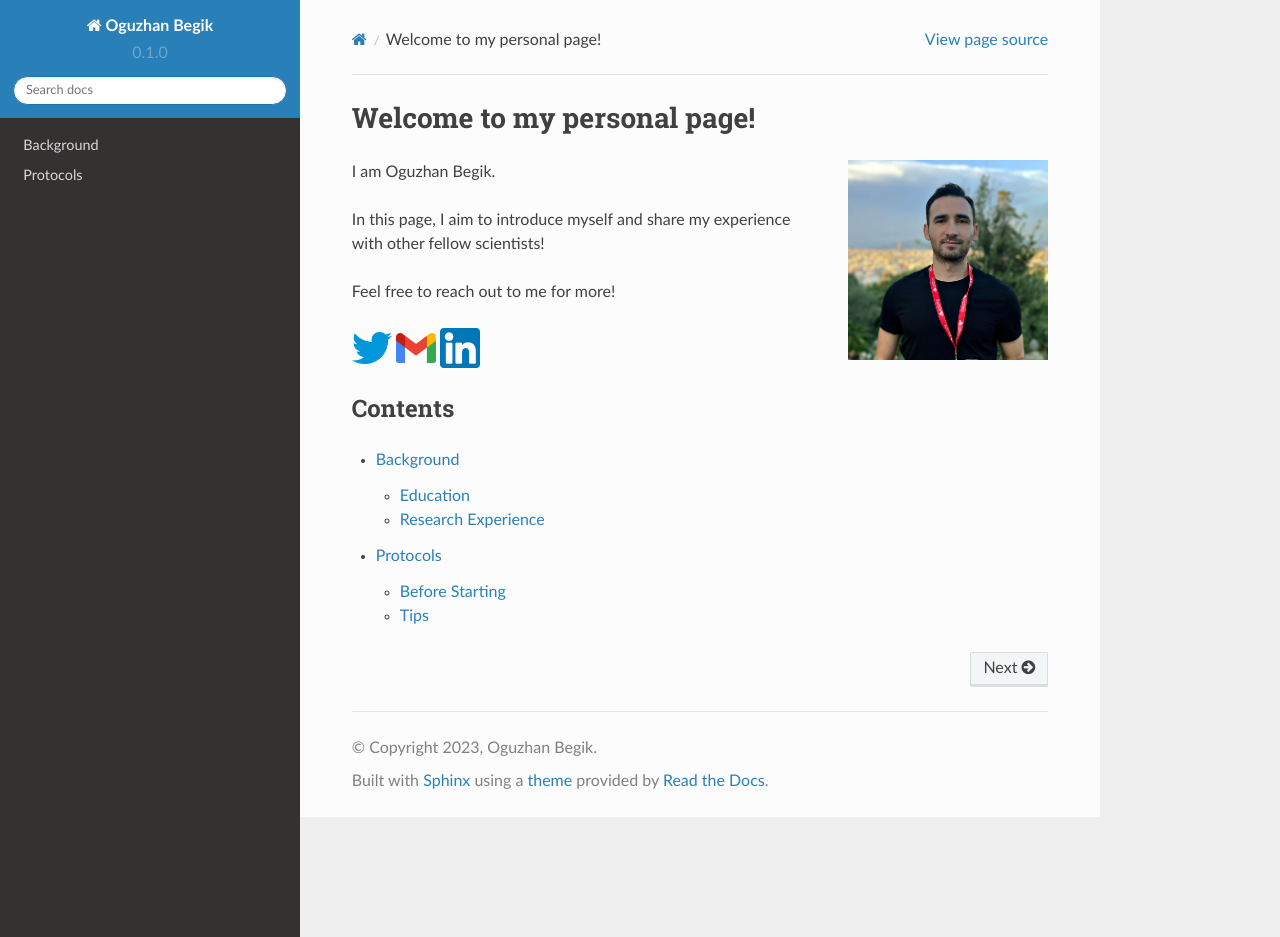
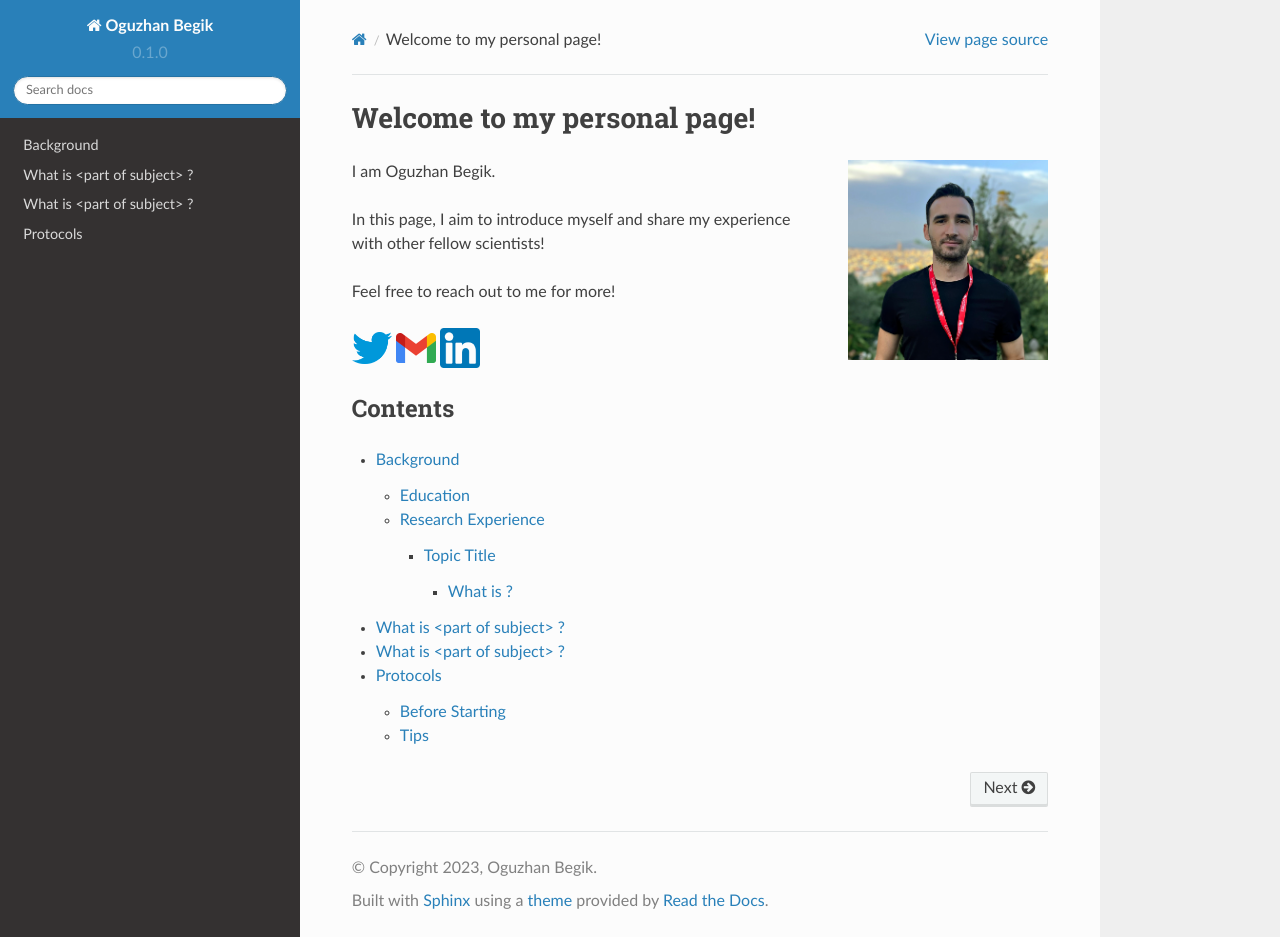
Before and after one commit to obegik/website_readdocs, a Sphinx documentation site: the page built from docs/source/index.rst, in a window 1280 px wide and 937 px high. Built offline with Sphinx 7.4.7 and the Read the Docs theme 2.0.0, drawn with Linux system fonts in a browser that asks for light colours; some of the changed lines change nothing that is shown.

Commit message:
Update background.rst

```diff
--- a/docs/source/background.rst
+++ b/docs/source/background.rst
@@ -1,5 +1,10 @@
 Background
 =====
+
+
+
+
+
 
 
 Education
@@ -8,3 +13,49 @@
 
 Research Experience
 ----------------
+
+
+Topic Title
+###########
+
+High-level overview of topic.
+
+What is ?
+**********
+
+High level conceptual information (Heading 2).
+
+At a minimum, a concept includes the following components.
+
+* A title, phrased as a gerund or question.
+* One or more body paragraphs.
+
+Complex concepts may contain 2 or more subsections.
+
+What is <part of subject> ?
+============================
+
+When you need to break down a subject, you can break it down into subsections (H3s). Typically you would have 0 H3s, or 2+ H3s.
+
+
+What is <part of subject> ?
+============================
+
+When you need to break down a subject, you can break it down into subsections (H3s)
+
+Do this
+**********
+
+A task typically follows conceptual information. Task titles should be imperative. Tasks should have a short introduction sentence that captures the user's goal and introduces the steps, for example, "Verify your products are in the catalog:"
+
+A task should have 3 - 7 steps.  Tasks with more should be broken down into digestible chunks.
+
+Intro sentence.
+
+#. Step 1.
+
+#. Step 2.
+
+#. Step 3.
+
+Following the steps, you should add the result and any follow-up tasks needed.
```
